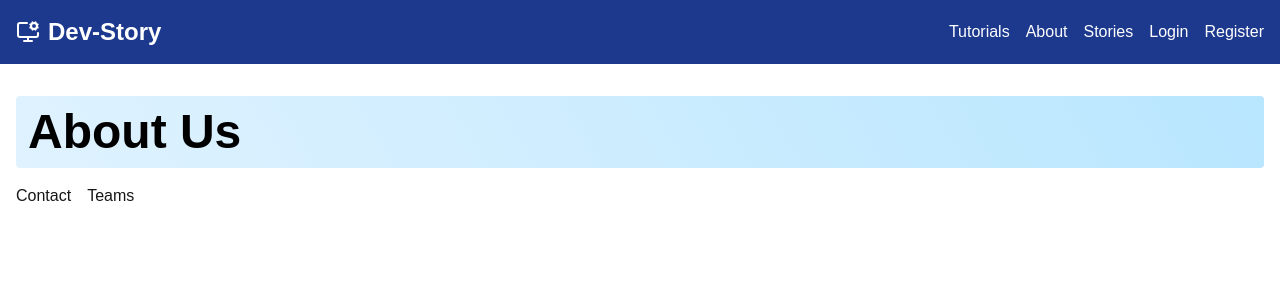
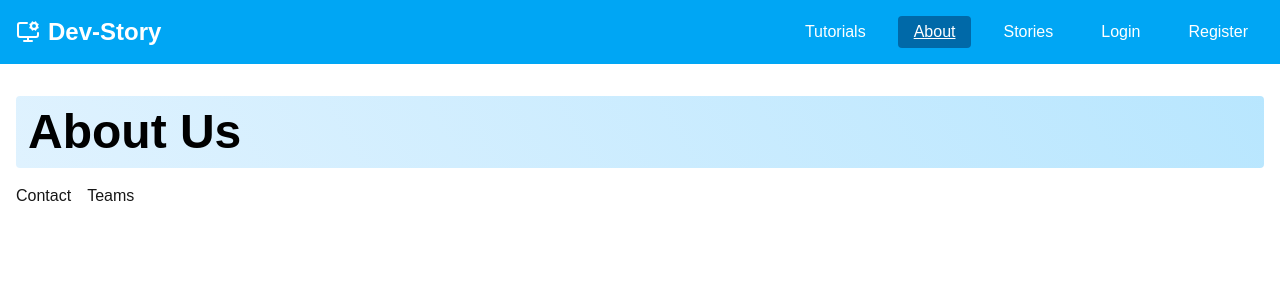
Before and after one commit to mohammademon393/NextJs-Core-Concepts-Part-1, a Next.js app: page /about in a window 1280 px wide. Shown: the top 300 px of the page. Built offline with nearby package versions, Linux system fonts and the light colour scheme.

Commit message:
Emplements NavLink, NotFound page, Loading page and privet route

```diff
--- /dev/null
+++ b/src/app/_lib/page.jsx
@@ -0,0 +1,11 @@
+import React from 'react';
+
+const Lib = () => {
+    return (
+        <div>
+            Lib privet folder
+        </div>
+    );
+};
+
+export default Lib;
--- a/src/app/components/Header.jsx
+++ b/src/app/components/Header.jsx
@@ -1,37 +1,32 @@
-"use client"
-import { MonitorCog } from 'lucide-react';
-import Link from 'next/link';
-import { usePathname } from 'next/navigation';
-import React from 'react';
+"use client";
+
+import { MonitorCog } from "lucide-react";
+import Link from "next/link";
+import { usePathname } from "next/navigation";
+import React from "react";
+import NavLink from "./NavLink";
 
 const Header = () => {
   const pathname = usePathname();
-  if(pathname.startsWith('/dashboard')) return <></>;
+
+  if (pathname.startsWith("/dashboard")) return <></>;
+
   return (
-      <header className="bg-blue-900 text-white p-4 flex items-center justify-between flex-wrap">
-        <div className='flex gap-2 items-center'>
+    <header className="bg-sky-500 text-white p-4 flex items-center justify-between flex-wrap">
+      <div className="flex gap-2 items-center">
         <MonitorCog />
+
         <Link href="/" className="text-2xl font-semibold">
           Dev-Story
         </Link>
       </div>
 
       <nav className="flex space-x-4">
-          <Link href="/tutorials" className="hover:underline">
-            Tutorials
-          </Link>
-          <Link href="/about" className="hover:underline">
-            About
-          </Link>
-          <Link href="/stories" className="hover:underline">
-            Stories
-          </Link>
-          <Link href="/login" className="hover:underline">
-            Login
-          </Link>
-          <Link href="/register" className="hover:underline">
-            Register
-          </Link>
+        <NavLink href="/tutorials">Tutorials</NavLink>
+        <NavLink href="/about">About</NavLink>
+        <NavLink href="/stories">Stories</NavLink>
+        <NavLink href="/login">Login</NavLink>
+        <NavLink href="/register">Register</NavLink>
       </nav>
     </header>
   );
--- /dev/null
+++ b/src/app/components/NavLink.jsx
@@ -0,0 +1,20 @@
+"use client";
+
+import Link from "next/link";
+import { usePathname } from "next/navigation";
+import React from "react";
+
+const NavLink = ({ href, children }) => {
+  const pathname = usePathname();
+
+  return (
+    <Link
+      href={href}
+      className={`${pathname.startsWith(href) ? "bg-sky-700 font-medium underline" : "text-white"} px-4 py-1 rounded hover:underline transition duration-300`}
+    >
+      {children}
+    </Link>
+  );
+};
+
+export default NavLink;
--- a/src/app/dashboard/layout.jsx
+++ b/src/app/dashboard/layout.jsx
@@ -15,19 +15,19 @@ const DashboardLayout = ({ children }) => {
           <div className="flex flex-col space-y-4 mt-5">
             <Link
               href="/dashboard/add-story"
-              className="py-2 px-4 mx-2 bg-blue-900 text-white rounded text-center hover:bg-black  transition duration-300"
+              className="py-2 px-4 mx-2 bg-sky-500 text-white rounded text-center hover:bg-black  transition duration-300"
             >
               Add Story
             </Link>
             <Link
               href="/dashboard/my-profile"
-              className="py-2 px-4 mx-2 bg-blue-900 text-white rounded text-center hover:bg-black  transition duration-300"
+              className="py-2 px-4 mx-2 bg-sky-500 text-white rounded text-center hover:bg-black  transition duration-300"
             >
               My Profile
             </Link>
             <Link
               href="/dashboard/settings"
-              className="py-2 px-4 mx-2 bg-blue-900 text-white rounded text-center hover:bg-black  transition duration-300"
+              className="py-2 px-4 mx-2 bg-sky-500 text-white rounded text-center hover:bg-black  transition duration-300"
             >
               Settings
             </Link>
--- /dev/null
+++ b/src/app/loading.jsx
@@ -0,0 +1,13 @@
+import { LoaderCircle } from 'lucide-react';
+import React from 'react';
+
+const Loading = () => {
+    return (
+        <div className="flex items-center justify-center min-h-screen text-5xl font-bold">
+           <h2 className= "flex">L <span className='animate-spin'><LoaderCircle /></span></h2>
+           <h2>ading...</h2>
+        </div>
+    );
+};
+
+export default Loading;
--- /dev/null
+++ b/src/app/not-found.jsx
@@ -0,0 +1,61 @@
+"use client"
+import React from "react";
+import Link from "next/link";
+import { Home, ArrowLeft, SearchX } from "lucide-react";
+
+const NotFound = () => {
+  return (
+    <div className="min-h-[calc(100vh-80px)] bg-gradient-to-br from-slate-50 via-white to-blue-50 flex items-center justify-center px-5">
+      <div className="w-full max-w-2xl text-center">
+        {/* Icon */}
+        <div className="flex justify-center mb-6">
+          <div className="w-20 h-20 rounded-full bg-blue-100 flex items-center justify-center">
+            <SearchX className="w-10 h-10 text-blue-700" />
+          </div>
+        </div>
+
+        {/* 404 */}
+        <h1 className="text-8xl md:text-9xl font-extrabold tracking-tight text-blue-900">
+          404
+        </h1>
+
+        {/* Title */}
+        <h2 className="mt-4 text-2xl md:text-3xl font-bold text-gray-800">
+          Page Not Found
+        </h2>
+
+        {/* Description */}
+        <p className="mt-4 max-w-md mx-auto text-gray-500 leading-relaxed">
+          Sorry, the page you are looking for doesn't exist or may have been
+          moved to another location.
+        </p>
+
+        {/* Buttons */}
+        <div className="mt-8 flex flex-col sm:flex-row items-center justify-center gap-4">
+          <Link
+            href="/"
+            className="inline-flex items-center gap-2 px-6 py-3 rounded-lg bg-blue-900 text-white font-medium shadow-md hover:bg-blue-800 hover:shadow-lg transition-all duration-300"
+          >
+            <Home size={18} />
+            Go to Home
+          </Link>
+
+          <button
+            onClick={() => window.history.back()}
+            className="inline-flex items-center gap-2 px-6 py-3 rounded-lg border border-gray-300 bg-white text-gray-700 font-medium hover:bg-gray-100 transition-all duration-300"
+          >
+            <ArrowLeft size={18} />
+            Go Back
+          </button>
+        </div>
+
+        {/* Bottom text */}
+        <p className="mt-10 text-sm text-gray-400">
+          Dev-Story • Let's get you back on track.
+        </p>
+      </div>
+    </div>
+  );
+};
+
+export default NotFound;
```
Lines whose indentation alone changed are shown as unchanged.
